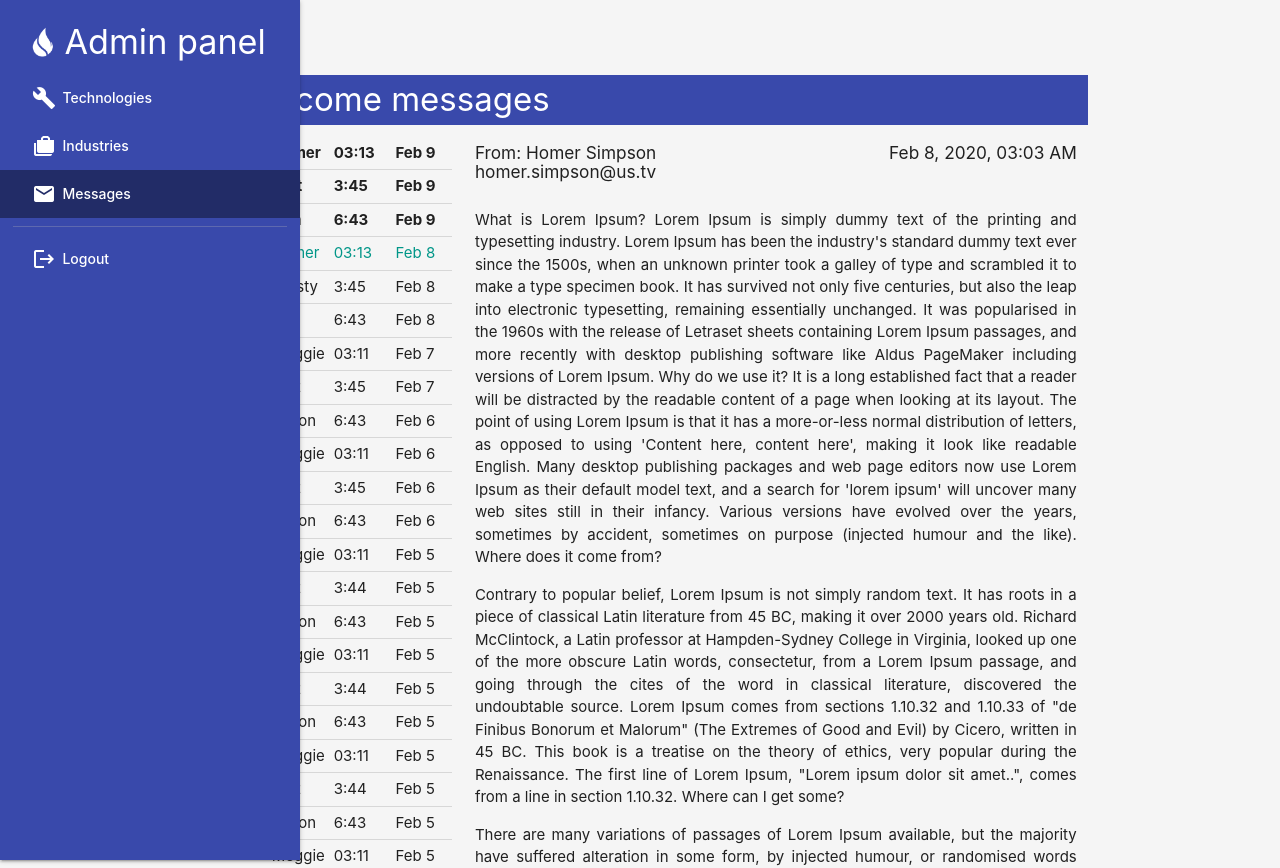
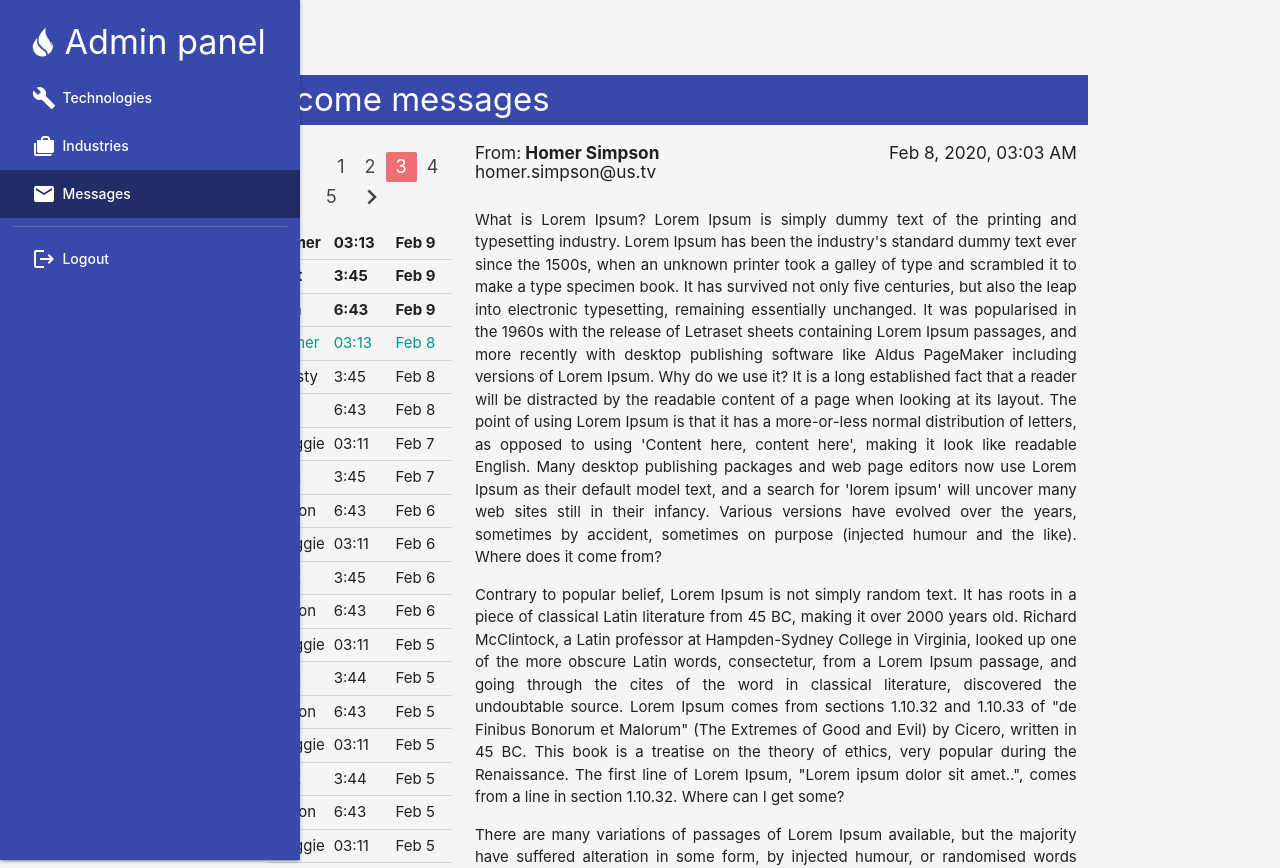
Before and after one commit to igorg-rc/admin_panel_react, a React (Create React App) app: page /messages in a window 1280 px wide. Shown: the top 868 px of the page. Built offline with nearby package versions, Linux system fonts and the light colour scheme.

Commit message:
add pagination structure to messages

```diff
--- a/src/App.js
+++ b/src/App.js
@@ -6,7 +6,7 @@ import Layout from './components/Layout/Layout';
 import Home from './components/Home';
 import Technologies from './components/Pages/Technologies/Technologies';
 import Industries from './components/Pages/Industries/Industries';
-import Messages from './components/Messages';
+import Messages from './components/Messages/Messages';
 import Error from './components/Error';
 
 function App() {
@@ -16,7 +16,7 @@ function App() {
         <div className="container">
           <main>
             <Switch>
-              <Route path="/" activeClassName='is-active' component={Home} exact />
+              <Route path="/" component={Home} exact />
               <Route path="/technologies" component={Technologies} />
               <Route path="/industries" component={Industries} />
               <Route path="/messages" component={Messages} />
--- /dev/null
+++ b/src/components/Messages/Messages.css
@@ -0,0 +1,5 @@
+ul.pagination li.disabled a {
+  background-color: red !important;
+  color: red !important;
+
+}
--- a/src/components/Messages.js
+++ b/src/components/Messages/Messages.js
@@ -1,4 +1,5 @@
 import React from 'react'
+import { Pagination, Icon } from 'react-materialize'
 
 export default function Messages() {
 	return (
@@ -9,7 +10,15 @@ export default function Messages() {
 					<div><span className="category-title left white-text">Income messages</span></div>
 				</div>
 				<div className="col s12 m3" style={{ paddingTop: '1.5vh' }}>
-					<table>
+
+				<Pagination
+					activePage={3}
+					items={5}
+					leftBtn={<Icon>chevron_left</Icon>}
+					rightBtn={<Icon>chevron_right</Icon>}
+				/>
+
+					<table id="messages">
 						<tbody>
 							<tr style={{ fontWeight: 'bold' }}>
 								<td>Homer</td>
@@ -172,7 +181,7 @@ export default function Messages() {
 						<div className="" style={{ height: '100vh', paddingTop: '1vh',  textAlign: 'justify' }}>
 							<div className="row">
 								<div className="col s6">
-									<h6 className="left-align">From:<span style={{ fontWeight: 'middle' }}> Homer Simpson </span><span>homer.simpson@us.tv</span></h6>
+									<h6 className="left-align">From:<span style={{ fontWeight: '700' }}> Homer Simpson </span><span>homer.simpson@us.tv</span></h6>
 								</div>
 								<div className="col s6 right">
 									<h6 className="right-align"><span>Feb 8, 2020, 03:03 AM</span></h6>
```
